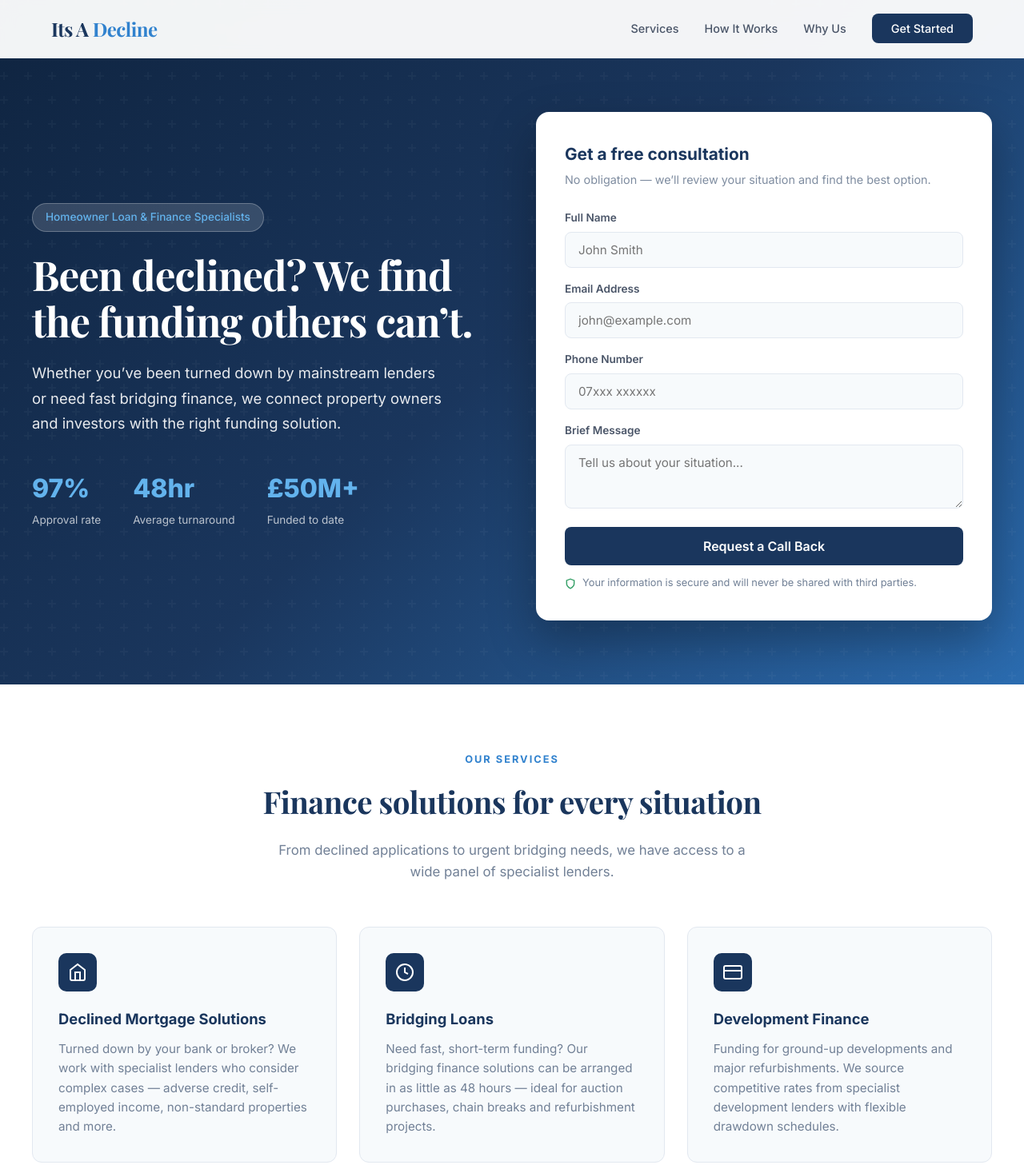
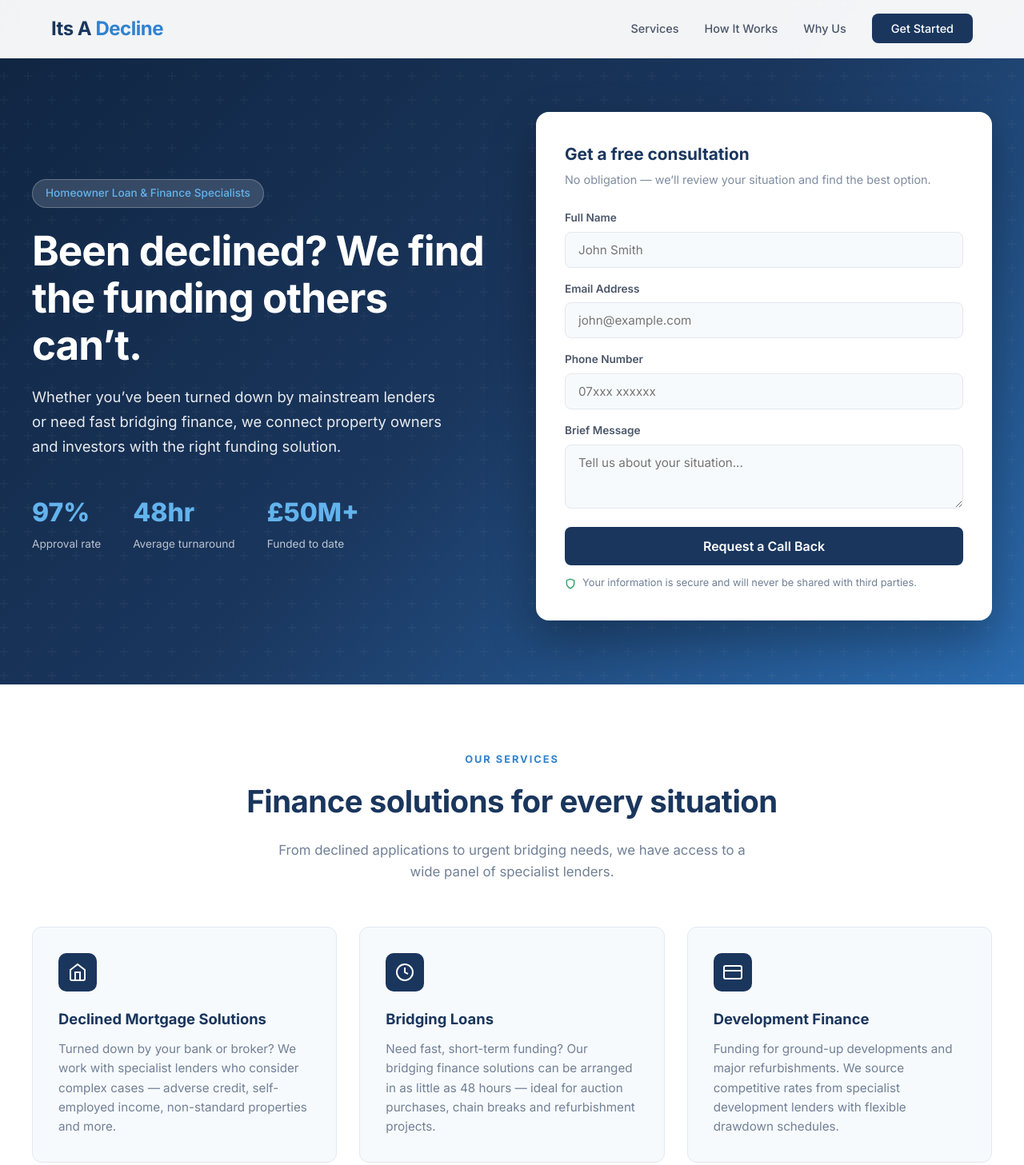
Before and after one commit to S7SSL/itsadecline, a plain HTML site: page index.html in a window 1280 px wide. Shown: the top 1457 px of the page at 80% size. Drawn offline with nearby package versions, Linux system fonts and the light colour scheme.

Commit message:
Unify font to Inter - remove Playfair Display

```diff
--- a/index.html
+++ b/index.html
@@ -7,12 +7,12 @@
     <meta name="description" content="Been declined for a homeowner loan? We specialise in homeowner loans and finance solutions for those turned down by mainstream lenders.">
     <meta property="og:title" content="Its A Decline &mdash; Homeowner Loans &amp; Finance">
     <meta property="og:description" content="Been declined for a homeowner loan? We specialise in homeowner loans and finance solutions for those turned down by mainstream lenders.">
-    <meta property="og:type" content="website">
+    <meta property="og:type" content="ebsite"
     <meta property="og:url" content="https://itsadecline.com">
     <meta name="twitter:card" content="summary">
     <meta name="twitter:title" content="Its A Decline &mdash; Homeowner Loans &amp; Finance">
     <meta name="twitter:description" content="Been declined for a homeowner loan? We specialise in homeowner loans and finance solutions for those turned down by mainstream lenders.">
-    <link href="https://fonts.googleapis.com/css2?family=Inter:wght@300;400;500;600;700;800&family=Playfair+Display:wght@600;700&display=swap" rel="stylesheet">
+    <link href="https://fonts.googleapis.com/css2?family=Inter:wght@300;400;500;600;700;800&display=swap" rel="stylesheet">
 
     <style>
         * {
@@ -77,7 +77,7 @@
         }
 
         .logo {
-            font-family: 'Playfair Display', serif;
+            font-family: 'Inter', -apple-system, BlinkMacSystemFont, sans-serif;
             font-size: 1.5rem;
             font-weight: 700;
             color: var(--primary);
@@ -209,7 +209,7 @@
         }
 
         .hero h1 {
-            font-family: 'Playfair Display', serif;
+            font-family: 'Inter', -apple-system, BlinkMacSystemFont, sans-serif;
             font-size: 3.2rem;
             font-weight: 700;
             line-height: 1.15;
@@ -364,7 +364,7 @@
         }
 
         .section-header h2 {
-            font-family: 'Playfair Display', serif;
+            font-family: 'Inter', -apple-system, BlinkMacSystemFont, sans-serif;
             font-size: 2.4rem;
             font-weight: 700;
             color: var(--primary);
@@ -482,7 +482,7 @@
         }
 
         .why-content h2 {
-            font-family: 'Playfair Display', serif;
+            font-family: 'Inter', -apple-system, BlinkMacSystemFont, sans-serif;
             font-size: 2.2rem;
             font-weight: 700;
             color: var(--primary);
@@ -555,7 +555,7 @@
         }
 
         .cta-section h2 {
-            font-family: 'Playfair Display', serif;
+            font-family: 'Inter', -apple-system, BlinkMacSystemFont, sans-serif;
             font-size: 2.4rem;
             font-weight: 700;
             margin-bottom: 16px;
```
